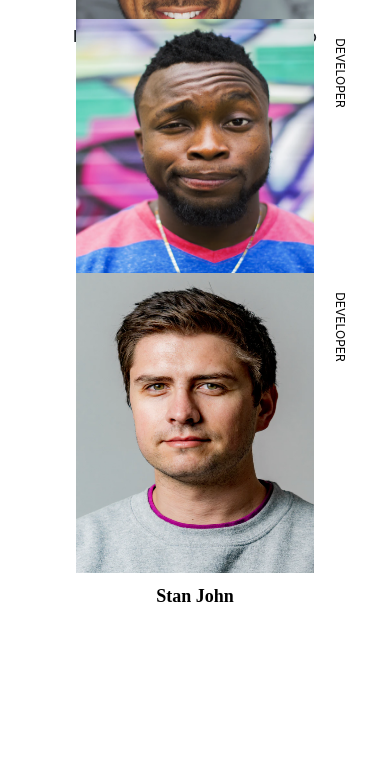
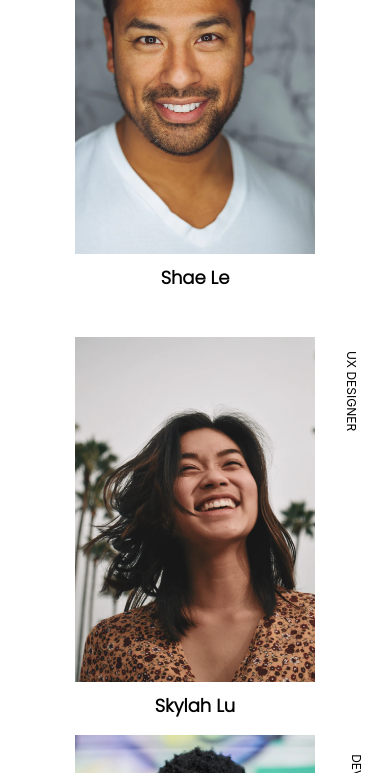
Before and after one commit to Hassanzaid-bit/My-Team-Page, a plain HTML site: page index.html in a window 390 px wide. Shown: the part 1227-2000 px from the top of the page. Before the commit the page ends 1853 px from the top, so only its background shows below. Drawn offline with nearby package versions, Linux system fonts and the light colour scheme.

Commit message:
Responsive

```diff
--- a/index.html
+++ b/index.html
@@ -5,6 +5,7 @@
   <meta charset="UTF-8">
   <meta name="viewport" content="width=device-width, initial-scale=1.0">
   <link rel="stylesheet" href="https://maxcdn.bootstrapcdn.com/bootstrap/4.5.2/css/bootstrap.min.css">
+
   <link rel="stylesheet" href="style.css">
   <title>My Team</title>
 </head>
@@ -20,34 +21,34 @@
       </div>
     </div>
     <div class="row second-row">
-      <div class="col-md-4 col-lg-4 image">
+      <div class="col-md-4 col-lg-4  col-sm-12 image">
         <img src="photo1.png" alt="">
         <p>Bill Mahoney</p>
         <span>Product Owner</span>
       </div>
-      <div class="col-md-4 col-lg-4 image middle">
+      <div class="col-md-4 col-lg-4 col-sm-12 image middle">
         <img src="photo2.png" alt="">
         <p>Saba Cabrera</p>
         <span>Art Director</span>
       </div>
-      <div class="col-md-4 col-lg-4 image">
+      <div class="col-md-4 col-lg-4 col-sm-12 image">
         <img src="photo3.png" alt="">
         <p>Shae Le</p>
         <span>Tech Lead</span>
       </div>
     </div>
     <div class="row third-row">
-      <div class="col-md-4 col-lg-4 image">
+      <div class="col-md-4 col-lg-4 col-sm-4 image">
         <img src="photo4.png" alt="">
         <p>Skylah Lu</p>
         <span>UX Designer</span>
       </div>
-      <div class="col-md-4 col-lg-4 image middle">
+      <div class="col-md-4 col-lg-4 col-sm-4 image middle">
         <img src="photo5.png" alt="">
         <p>Griff Richards</p>
         <span>Developer</span>
       </div>
-      <div class="col-md-4 col-lg-4 image">
+      <div class="col-md-4 col-lg-4 col-sm-4 image">
         <img src="photo6.png" alt="">
         <p>Stan John</p>
         <span>Developer</span>
--- a/style.css
+++ b/style.css
@@ -1,3 +1,5 @@
+@import url('https://fonts.googleapis.com/css2?family=Poppins:ital,wght@0,200;0,300;1,100;1,200&display=swap');
+
 *{
     box-sizing: border-box;
 }
@@ -51,6 +53,7 @@ img{
     display: flex;
     flex-direction: column;
     align-items: center;
+    padding: 0;
 }
 .image.middle{
     position: relative;
@@ -67,7 +70,7 @@ img{
 }
 span{
     position: absolute;
-    right: 15px;
+    right: 0px;
     top: 46px;
     transform: rotate(90deg);
     font-family: "PT" Serif;
@@ -78,9 +81,65 @@ span{
     text-transform: uppercase;
     color: #000000;
 }
+span:nth-child(1){
+    background: chartreuse;
+}
 
 .footer{
     display: flex;
     justify-content: center;
     margin-top: 60px;
 }
+
+@media only screen and (max-width: 1200px)  {
+    .image{
+
+    }
+    span{
+        right: -20px;
+    }
+}
+@media only screen and (max-width: 991px){
+    img{
+        width: 163px;
+        height: auto;
+    }
+}
+@media only screen and (max-width: 767px){
+    img{
+        width: 150px;
+        height: auto;
+    }
+    .image{
+        max-width: 180px;
+    }
+    span{
+        right: -46px;
+    }
+    .who-are-we{
+        padding-left: 19px;
+    }
+    .top-row{
+        padding-left: 0;
+    }
+}
+@media only screen and (max-width: 554px){
+   .second-row, .third-row{
+       height: auto;
+       display: flex;
+       flex-direction: column;
+       align-items: center;
+   }
+   .image{
+       max-width: 300px;
+   }
+   .image.middle{
+    top: 0;
+   }
+   img{
+       width: 80%;
+   }
+   .who-are-we{
+       padding-left: 19px;
+   }
+}
```
